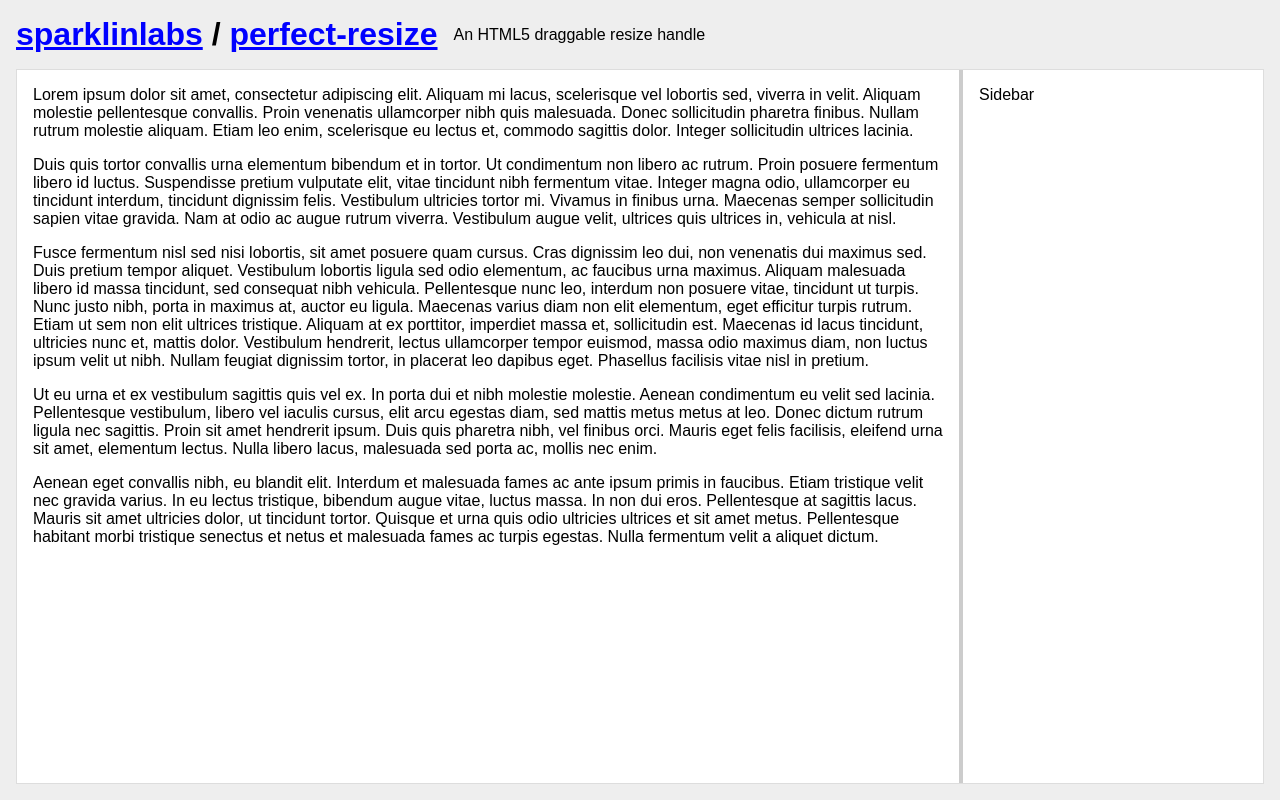
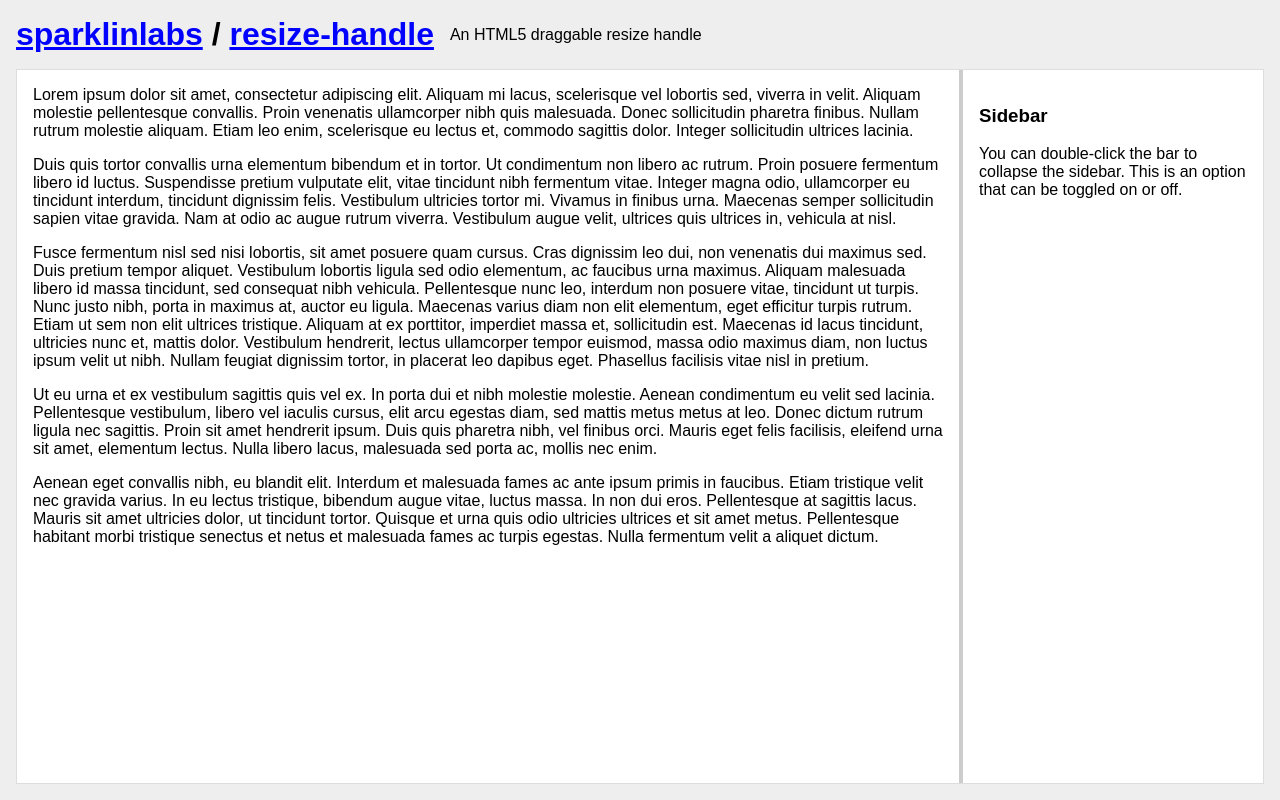
Before and after one commit to sparklinlabs/resize-handle, a plain HTML site: page index.html in a window 1280 px wide. Drawn offline with Linux system fonts and the light colour scheme.

Commit message:
Update to resize-handle v4.0.0

```diff
--- a/PerfectResize.js
+++ b/ResizeHandle.js
@@ -1,4 +1,4 @@
-(function(f){if(typeof exports==="object"&&typeof module!=="undefined"){module.exports=f()}else if(typeof define==="function"&&define.amd){define([],f)}else{var g;if(typeof window!=="undefined"){g=window}else if(typeof global!=="undefined"){g=global}else if(typeof self!=="undefined"){g=self}else{g=this}g.PerfectResize = f()}})(function(){var define,module,exports;return (function e(t,n,r){function s(o,u){if(!n[o]){if(!t[o]){var a=typeof require=="function"&&require;if(!u&&a)return a(o,!0);if(i)return i(o,!0);var f=new Error("Cannot find module '"+o+"'");throw f.code="MODULE_NOT_FOUND",f}var l=n[o]={exports:{}};t[o][0].call(l.exports,function(e){var n=t[o][1][e];return s(n?n:e)},l,l.exports,e,t,n,r)}return n[o].exports}var i=typeof require=="function"&&require;for(var o=0;o<r.length;o++)s(r[o]);return s})({1:[function(require,module,exports){
+(function(f){if(typeof exports==="object"&&typeof module!=="undefined"){module.exports=f()}else if(typeof define==="function"&&define.amd){define([],f)}else{var g;if(typeof window!=="undefined"){g=window}else if(typeof global!=="undefined"){g=global}else if(typeof self!=="undefined"){g=self}else{g=this}g.ResizeHandle = f()}})(function(){var define,module,exports;return (function e(t,n,r){function s(o,u){if(!n[o]){if(!t[o]){var a=typeof require=="function"&&require;if(!u&&a)return a(o,!0);if(i)return i(o,!0);var f=new Error("Cannot find module '"+o+"'");throw f.code="MODULE_NOT_FOUND",f}var l=n[o]={exports:{}};t[o][0].call(l.exports,function(e){var n=t[o][1][e];return s(n?n:e)},l,l.exports,e,t,n,r)}return n[o].exports}var i=typeof require=="function"&&require;for(var o=0;o<r.length;o++)s(r[o]);return s})({1:[function(require,module,exports){
 // Copyright Joyent, Inc. and other Node contributors.
 //
 // Permission is hereby granted, free of charge, to any person obtaining a
@@ -394,15 +394,20 @@ var ResizeHandle = (function (_super) {
             options = {};
         this.targetElt = targetElt;
         this.direction = direction;
-        this.handleElt = document.createElement("div");
-        this.handleElt.classList.add("resize-handle");
+        var candidateElt = this.start ? targetElt.nextElementSibling : targetElt.previousElementSibling;
+        if (candidateElt != null && candidateElt.tagName === "DIV" && candidateElt.classList.contains("resize-handle")) {
+            this.handleElt = candidateElt;
+        }
+        else {
+            this.handleElt = document.createElement("div");
+            this.handleElt.classList.add("resize-handle");
+            if (this.start)
+                targetElt.parentNode.insertBefore(this.handleElt, targetElt.nextSibling);
+            else
+                targetElt.parentNode.insertBefore(this.handleElt, targetElt);
+        }
         this.handleElt.classList.add(direction);
-        if (options.collapsable)
-            this.handleElt.classList.add("collapsable");
-        if (this.start)
-            targetElt.parentNode.insertBefore(this.handleElt, targetElt.nextSibling);
-        else
-            targetElt.parentNode.insertBefore(this.handleElt, targetElt);
+        this.handleElt.classList.toggle("collapsable", options.collapsable);
         this.handleElt.addEventListener("dblclick", this.onDoubleClick);
         this.handleElt.addEventListener("mousedown", this.onMouseDown);
     }
--- a/index.html
+++ b/index.html
@@ -4,7 +4,7 @@
     <header>
       <h1>
         <a href="https://github.com/sparklinlabs">sparklinlabs</a> /
-        <a href="https://github.com/sparklinlabs/perfect-resize">perfect-resize</a>
+        <a href="https://github.com/sparklinlabs/resize-handle">resize-handle</a>
       </h1>
       <p>An HTML5 draggable resize handle</p>
     </header>
@@ -20,7 +20,13 @@
 
         <p>Aenean eget convallis nibh, eu blandit elit. Interdum et malesuada fames ac ante ipsum primis in faucibus. Etiam tristique velit nec gravida varius. In eu lectus tristique, bibendum augue vitae, luctus massa. In non dui eros. Pellentesque at sagittis lacus. Mauris sit amet ultricies dolor, ut tincidunt tortor. Quisque et urna quis odio ultricies ultrices et sit amet metus. Pellentesque habitant morbi tristique senectus et netus et malesuada fames ac turpis egestas. Nulla fermentum velit a aliquet dictum.
       </div>
-      <div class="sidebar">Sidebar</div>
+      <div class="resize-handle right"></div>
+      <div class="sidebar">
+        <h3>Sidebar</h3>
+
+        <p>You can double-click the bar to collapse the sidebar.
+        This is an option that can be toggled on or off.</p>
+        </div>
     </main>
 
     <style>
@@ -54,6 +60,7 @@
         margin: 0 1em 1em 1em;
         border: 1px solid #ddd;
         background-color: #fff;
+        overflow: auto;
       }
 
       .content {
@@ -100,9 +107,9 @@
       html.handle-dragging iframe { pointer-events: none; }
     </style>
 
-    <script src="PerfectResize.js"></script>
+    <script src="ResizeHandle.js"></script>
     <script>
-      new PerfectResize(document.body.querySelector("main .sidebar"), "right", { collapsable: true });
+      new ResizeHandle(document.body.querySelector("main .sidebar"), "right", { collapsable: true });
     </script>
   </body>
 </html>
```
